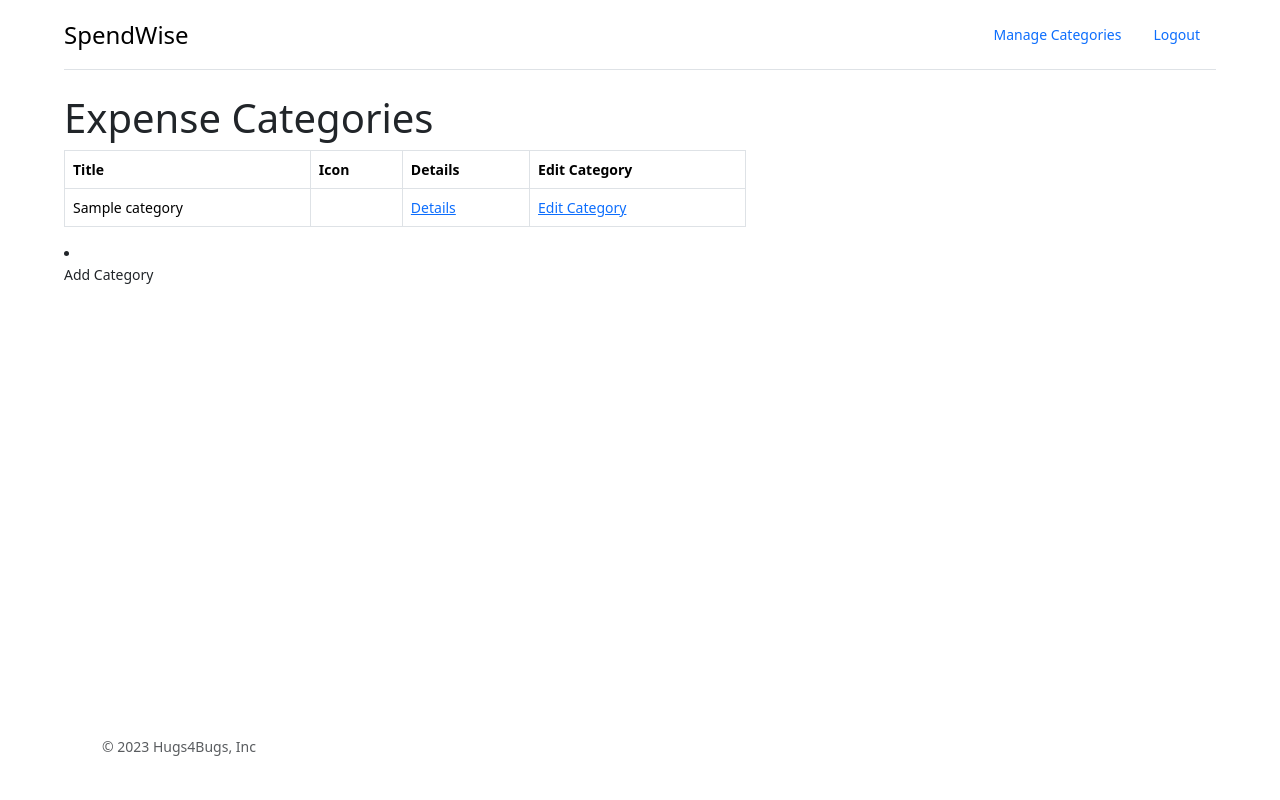
After one commit to gorgeousPotato/ExpenseTrackerH4B, a Django app: page /categories/ in a window 1280 px wide. The commit adds this page. Run offline with Django 4.2, Linux system fonts and the light colour scheme; tables that the repository leaves empty hold one stand-in row (values such as "Sample post"); some libraries are stand-ins or nearby versions.

Commit message:
create listview fro categories

```diff
--- a/main_app/templates/base.html
+++ b/main_app/templates/base.html
@@ -16,7 +16,7 @@
         <span class="fs-4">SpendWise</span>
       </a>
       <ul class="nav nav-pills">
-        <li class="nav-item"><a href="{% url 'ctg_create' %}" class="nav-link">Add Category</a></li>
+        <li class="nav-item"><a href="{% url 'categories_index' %}" class="nav-link">Manage Categories</a></li>
         <li class="nav-item"><a href="{% url 'logout' %}" class="nav-link">Logout</a></li>
       </ul>
     </header>
--- /dev/null
+++ b/main_app/templates/main_app/category_list.html
@@ -0,0 +1,27 @@
+{% extends 'base.html' %}
+{% block content %}
+<div>
+    <h1>Expense Categories</h1>
+    <table class="table table-bordered">
+        <thead>
+            <tr>
+                <th>Title</th>
+                <th>Icon</th>
+                <th>Details</th>
+                <th>Edit Category</th>
+            </tr>
+        </thead>
+        <tbody>
+            {% for category in category_list %}
+            <tr>
+                <td>{{ category.title }}</td>
+                <td><i class="fa-solid {{ category.icon }}" style="color: #7c8492;"></i></td>
+                <td><a href="{% url 'categories_detail' category.id %}">Details</a></td>
+                <td><a href="{% url 'categories_update' category.id %}">Edit Category</a></td>
+            </tr>
+            {% endfor %}
+        </tbody>
+    </table>
+    <li class="nav-item"><a href="{% url 'ctg_create' %}" class="nav-link">Add Category</a></li>
+</div>
+{% endblock %}
--- a/main_app/urls.py
+++ b/main_app/urls.py
@@ -12,4 +12,5 @@ urlpatterns = [
     path('categories/create/', views.CategoryCreate.as_view(), name='ctg_create'),
     path('categories/<int:category_id>/', views.categories_detail, name='categories_detail'),
     path('categories/<int:pk>/update/', views.CategoryUpdate.as_view(), name='categories_update'),
+    path('categories/', views.CategoryList.as_view(), name='categories_index'),
 ]
--- a/main_app/views.py
+++ b/main_app/views.py
@@ -55,6 +55,9 @@ class CategoryUpdate(UpdateView):
   model = Category
   fields = ['title']
 
+class CategoryList(ListView):
+  model = Category
+
 # class CategoryDetail(ListView):
 #   model = Expense
 #   context_object_name = 'expenses'
```
